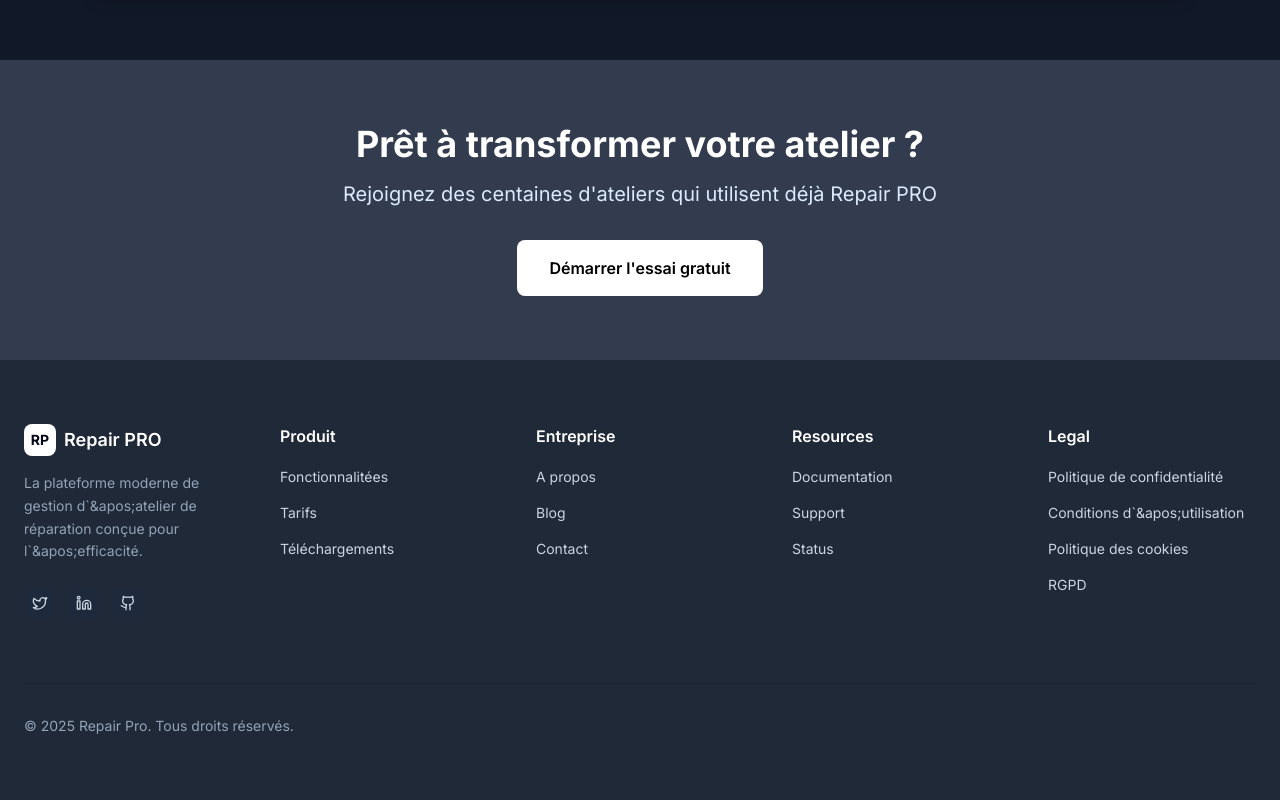
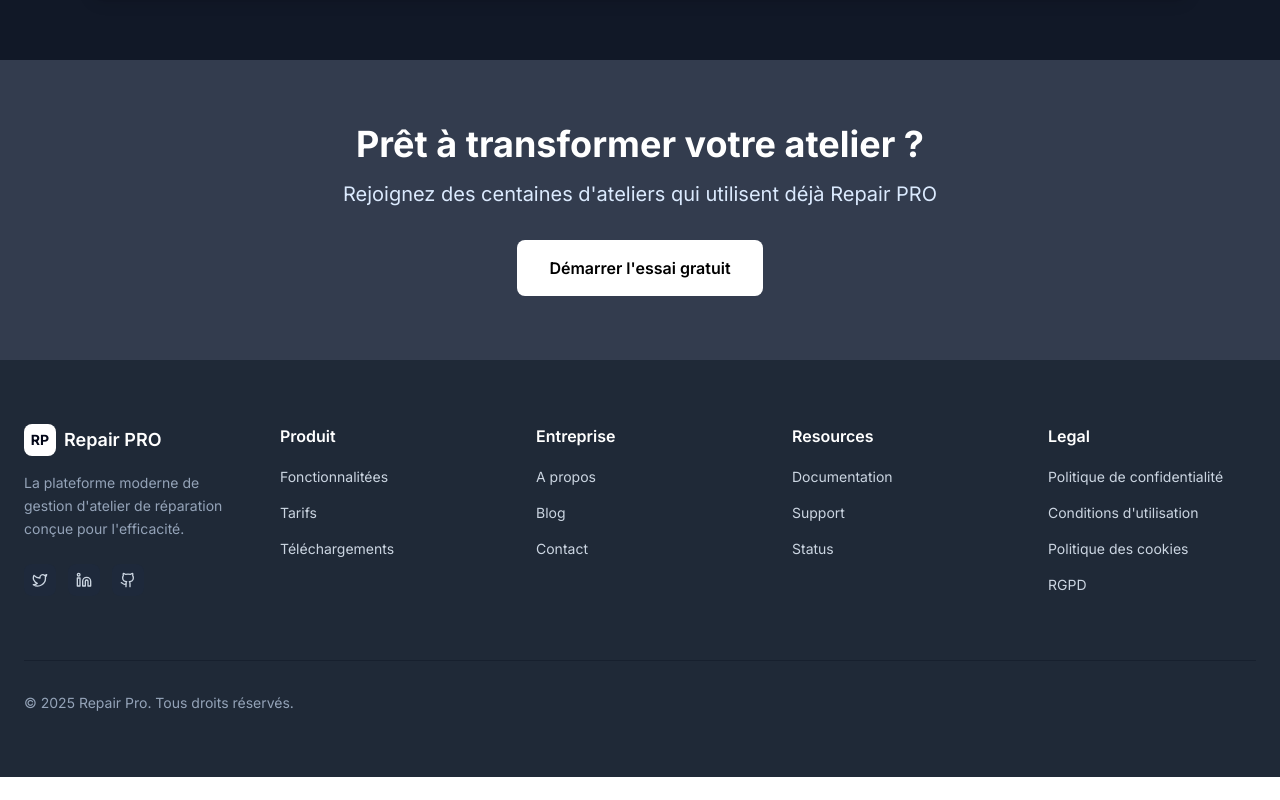
Before and after one commit to yanisFrt/repair-pro-LanP, a Next.js app in the folder apps/repair-pro/: page /blog in a window 1280 px wide. Shown: the part 3135-3935 px from the top of the page. After the commit the page ends 3912 px from the top, so only its background shows below. Built offline with nearby package versions, Linux system fonts and the light colour scheme; no server answers.

Commit message:
fix(footer): remove unnecessary HTML entities in french text

```diff
--- a/apps/repair-pro/src/components/Footer.tsx
+++ b/apps/repair-pro/src/components/Footer.tsx
@@ -21,9 +21,7 @@ export default function DynamicFooter() {
               <span className="text-white font-semibold text-lg">Repair PRO</span>
             </div>
             <p className="text-sm text-slate-400 mb-6 leading-relaxed">
-              {
-                "La plateforme moderne de gestion d`&apos;atelier de réparation conçue pour l`&apos;efficacité."
-              }
+              {"La plateforme moderne de gestion d'atelier de réparation conçue pour l'efficacité."}
             </p>
             <div className="flex gap-3">
               <a
@@ -124,7 +122,7 @@ export default function DynamicFooter() {
               </li>
               <li>
                 <a href="#" className="text-sm hover:text-white transition-colors">
-                  {"Conditions d`&apos;utilisation"}
+                  {"Conditions d'utilisation"}
                 </a>
               </li>
               <li>
```
